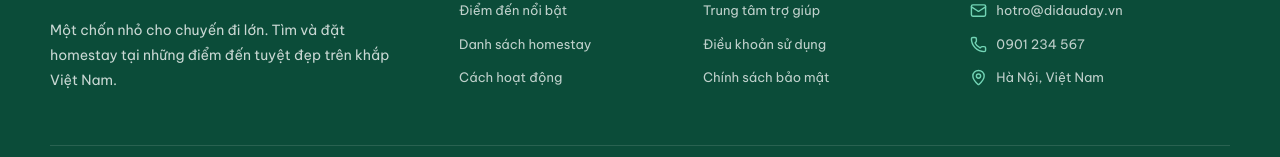
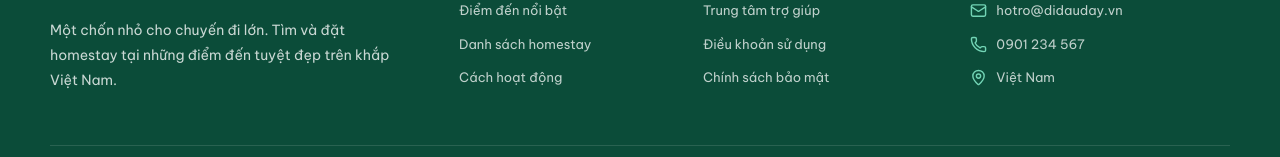
Before and after one commit to nhat4u/di_dau_day, a React (Vite) app in the folder DiDauDay.Web/: page / in a window 1280 px wide. Shown: the part 2338-2495 px from the top of the page. Built offline with nearby package versions, Linux system fonts and the light colour scheme; no server answers.

Commit message:
Update Footer.jsx

```diff
--- a/DiDauDay.Web/src/components/Footer.jsx
+++ b/DiDauDay.Web/src/components/Footer.jsx
@@ -53,7 +53,7 @@ function Footer() {
 
           <span>
             <MapPin size={17} />
-            Hà Nội, Việt Nam
+            Việt Nam
           </span>
         </div>
       </div>
```
